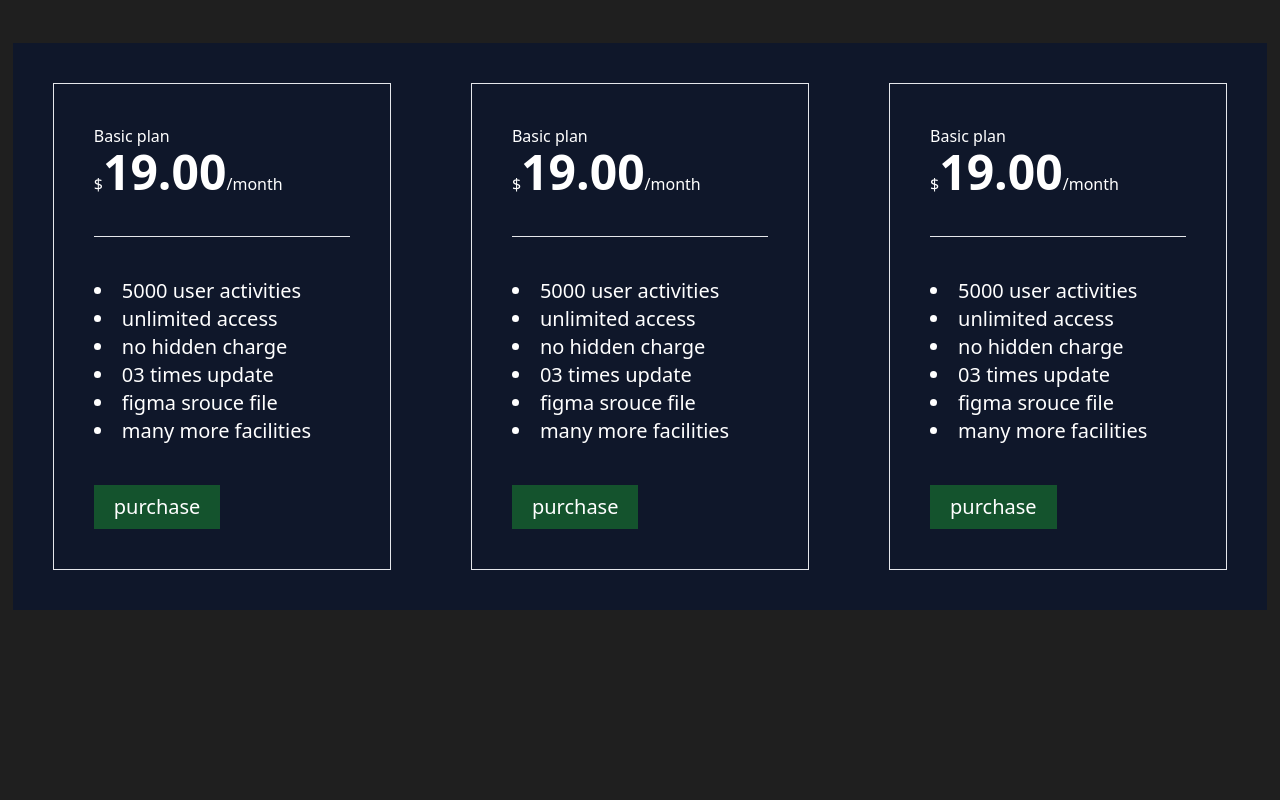
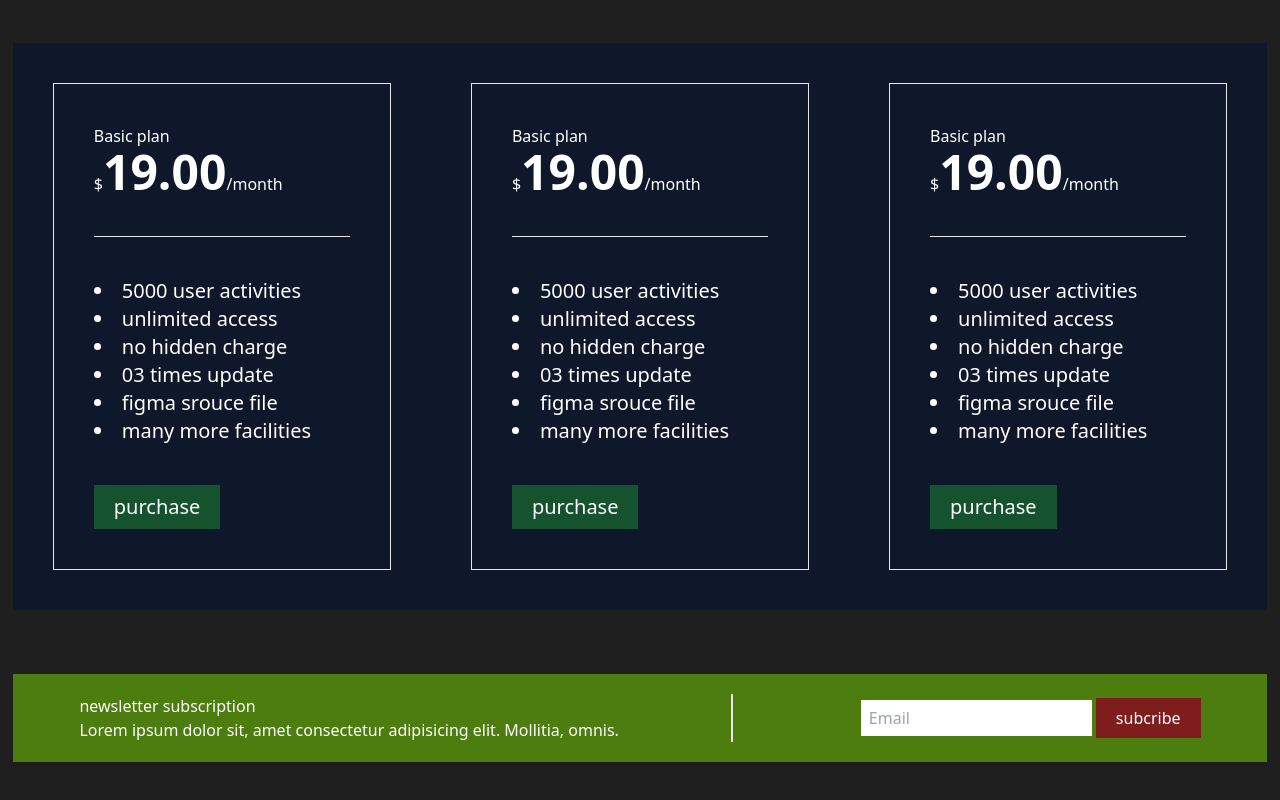
Before and after one commit to mdislamulhaque/My-frist-tailwindcss_project, a website built with Vite: page index.html in a window 1280 px wide. Shown: the part 2988-3788 px from the top of the page. Before the commit the page ends 3662 px from the top, so only its background shows below. Built offline with nearby package versions, Linux system fonts and the light colour scheme.

Commit message:
add another section

```diff
--- a/index.html
+++ b/index.html
@@ -4,7 +4,7 @@
     <meta charset="UTF-8">
     <meta name="viewport" content="width=device-width, initial-scale=1.0">
     <title>Document</title>
-    <link rel="stylesheet" href="css/main.css">
+    <link rel="stylesheet" href="/css/main.css">
 
 </head>
 <body class="bg-[#1F1F1F]">
@@ -192,6 +192,22 @@
                     </div>
                 </div>
           </section>
+
+          <section class="bg-lime-700 my-10">
+                <div class="sm:flex justify-center items-center text-white gap-10 sm:16 md:gap-20 lg:gap-32 p-5">
+
+                    <div class="mb-5 sm:mb-0 sm:border-r-2 sm:pr-28">
+                        <h2>newsletter subscription</h2>
+                        <p>Lorem ipsum dolor sit, amet consectetur adipisicing elit. Mollitia, omnis.</p>
+                    </div>
+
+                    <div class="flex justify-center items-center gap-1">
+                        <input class="h-9 placeholder:px-2 capitalize " type="email" placeholder="email">
+                        <button class="bg-red-900 px-5 py-2">subcribe</button>
+                    </div>
+
+                </div>
+          </section>
     </main>
 
 </body>
```
